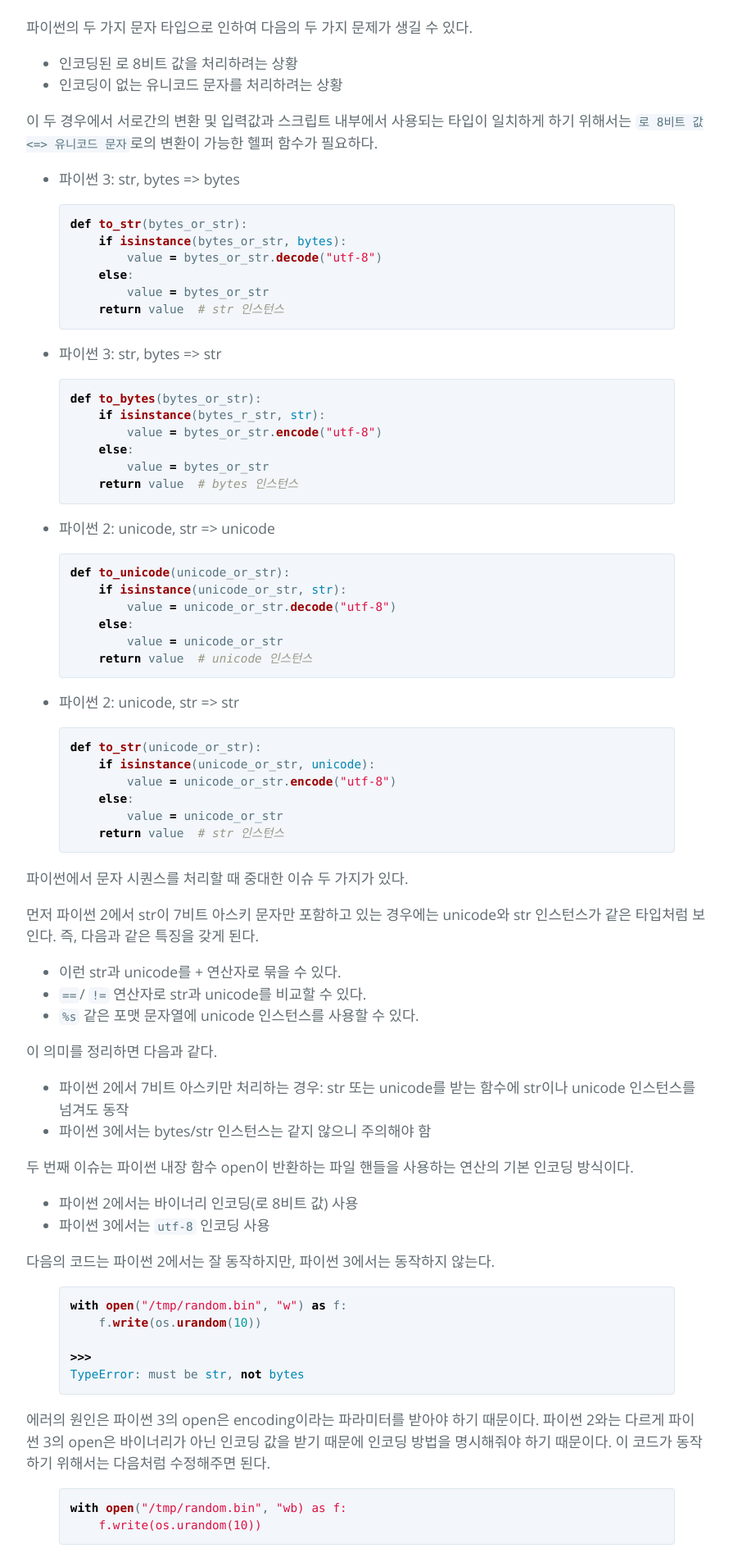
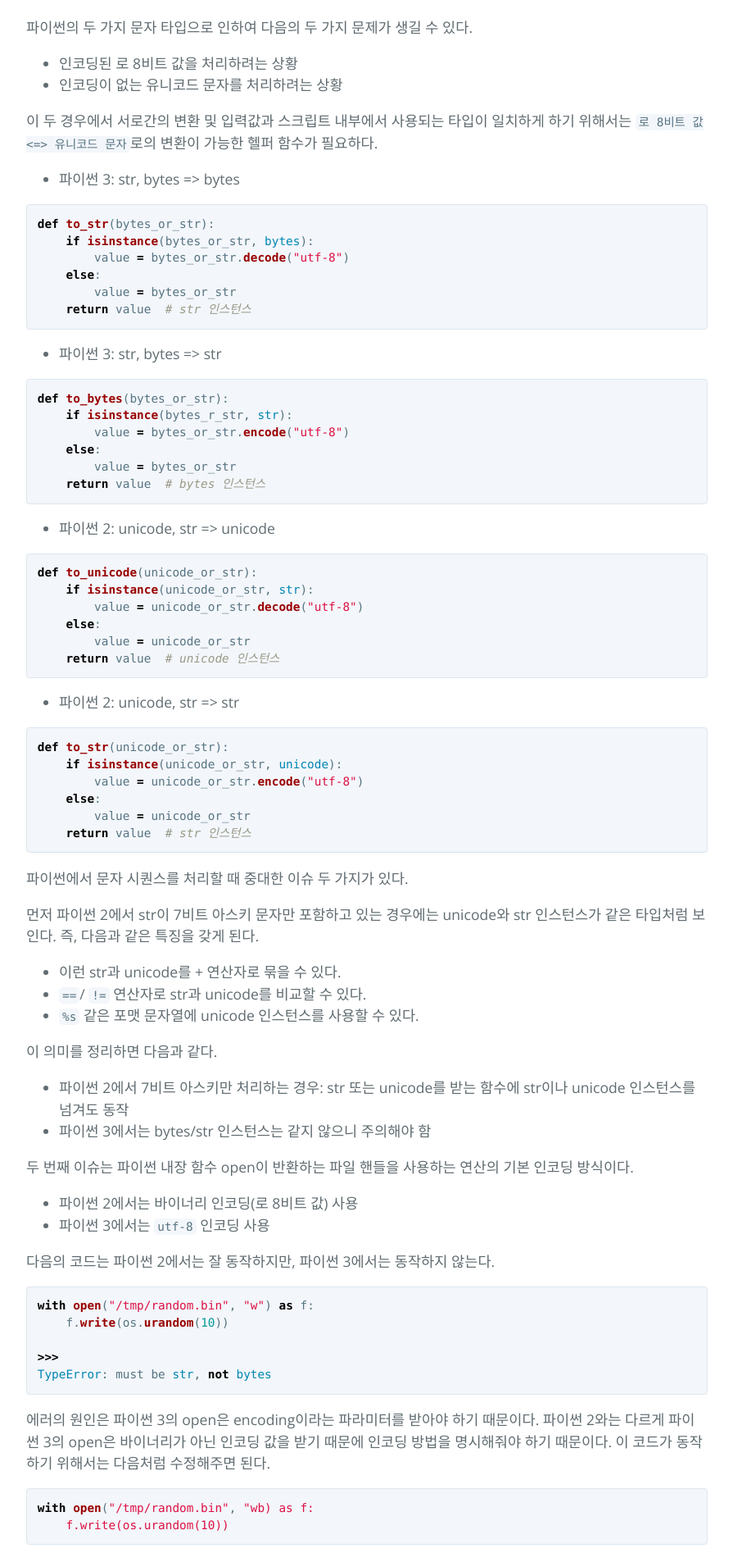
Before and after one commit to hcnoh/hcnoh.github.io, a Jekyll site: the page built from _posts/2018-09-09-effective-python-way03.md, in a window 1280 px wide. Shown: the part 1032-2937 px from the top of the page at 82% size, without its empty margins (192-1087 px from the left). Built offline with Jekyll 4.4.1, drawn with Linux system fonts in a browser that asks for light colours; comment, search, counter and statistics services are not loaded.

Commit message:
Update 2018-09-09-effective-python-way03.md

````diff
--- a/_posts/2018-09-09-effective-python-way03.md
+++ b/_posts/2018-09-09-effective-python-way03.md
@@ -34,41 +34,48 @@ permalink: /2018-09-09-effective-python-way03
 이 두 경우에서 서로간의 변환 및 입력값과 스크립트 내부에서 사용되는 타입이 일치하게 하기 위해서는 `로 8비트 값 <=> 유니코드 문자`로의 변환이 가능한 헬퍼 함수가 필요하다.
 
 - 파이썬 3: str, bytes => bytes
-{% highlight python %}
+
+```python
 def to_str(bytes_or_str):
     if isinstance(bytes_or_str, bytes):
         value = bytes_or_str.decode("utf-8")
     else:
         value = bytes_or_str
     return value  # str 인스턴스
-{% endhighlight %}
+```
+
 - 파이썬 3: str, bytes => str
-{% highlight python %}
+
+```python
 def to_bytes(bytes_or_str):
     if isinstance(bytes_r_str, str):
         value = bytes_or_str.encode("utf-8")
     else:
         value = bytes_or_str
     return value  # bytes 인스턴스
-{% endhighlight %}
+```
+
 - 파이썬 2: unicode, str => unicode
-{% highlight python %}
+
+```python
 def to_unicode(unicode_or_str):
     if isinstance(unicode_or_str, str):
         value = unicode_or_str.decode("utf-8")
     else:
         value = unicode_or_str
     return value  # unicode 인스턴스
-{% endhighlight %}
+```
+
 - 파이썬 2: unicode, str => str
-{% highlight python %}
+
+```python
 def to_str(unicode_or_str):
     if isinstance(unicode_or_str, unicode):
         value = unicode_or_str.encode("utf-8")
     else:
         value = unicode_or_str
     return value  # str 인스턴스
-{% endhighlight %}
+```
 
 파이썬에서 문자 시퀀스를 처리할 때 중대한 이슈 두 가지가 있다.
 
@@ -86,18 +93,22 @@ def to_str(unicode_or_str):
 - 파이썬 3에서는 `utf-8` 인코딩 사용
 
 다음의 코드는 파이썬 2에서는 잘 동작하지만, 파이썬 3에서는 동작하지 않는다.
-{% highlight python %}
+
+```python
 with open("/tmp/random.bin", "w") as f:
     f.write(os.urandom(10))
 
 >>>
 TypeError: must be str, not bytes
-{% endhighlight %}
+```
+
 에러의 원인은 파이썬 3의 open은 encoding이라는 파라미터를 받아야 하기 때문이다. 파이썬 2와는 다르게 파이썬 3의 open은 바이너리가 아닌 인코딩 값을 받기 때문에 인코딩 방법을 명시해줘야 하기 때문이다. 이 코드가 동작하기 위해서는 다음처럼 수정해주면 된다.
-{% highlight python %}
+
+```python
 with open("/tmp/random.bin", "wb) as f:
     f.write(os.urandom(10))
-{% endhighlight %}
+```
+
 즉 위처럼 문자 쓰기 모드 `w`가 아니라 바이너리 쓰기 모드인 `wb`로 설정해주면 파이썬 2에서처럼 잘 동작한다는 것을 확인할 수 있다. 읽기 모드에서도 마찬가지로 `r`, `rb`가 사용된다.
 
 ## 바이너리 vs 유니코드
````
